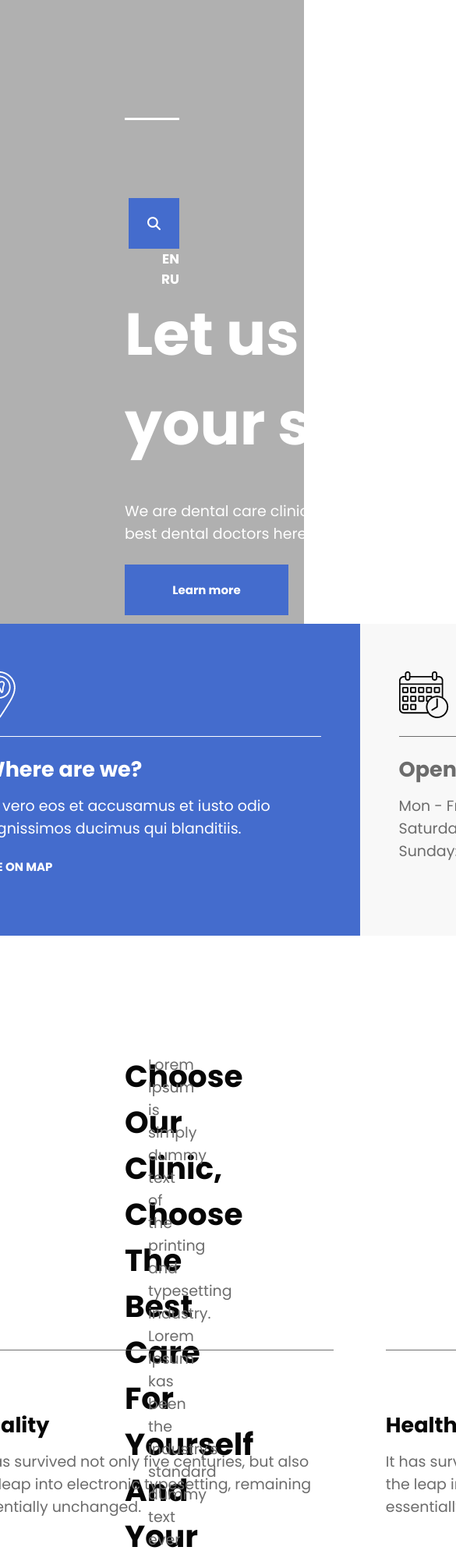
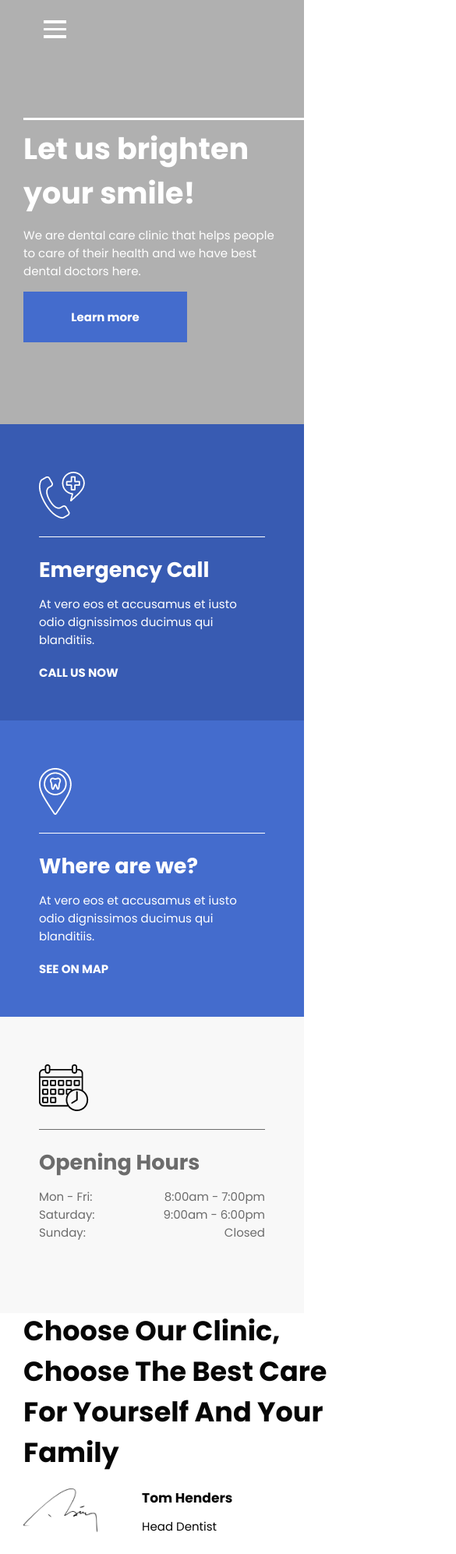
Before and after one commit to Beveik/Maketo-programavimas, a plain HTML site: page index.html in a window 390 px wide. Shown: the top 1993 px of the page at 78% size, 585 px wide, since content can reach past the window. Drawn offline with Linux system fonts and the light colour scheme.

Commit message:
nutvarkytas visas responsive, išskyrus meniu

```diff
--- a/index.html
+++ b/index.html
@@ -36,10 +36,11 @@
        <li class="language"><a href="#"> Ru</a></li>
      </ul>
     </div>
+
+<button id="hamburger" class="toggle">
+    <span class="icon"></span>
+</button>
 </div>
-<!-- <button id="hamburger" class="toggle">
-    <span class="icon"></span>
-</button> -->
 <div class="text-box">
     <h1>
         Let us brighten your smile!
@@ -51,7 +52,7 @@
 </div>
 </div>
 </div>
-<div class="kvadratai">
+<div class="kvadratai1">
     <div class="column-left">
 
         <div class="nav-text">
@@ -144,7 +145,7 @@
 
     document.querySelector('.toggle').onclick = function() {
        this.classList.toggle('active');
-       document.querySelector('.list').classList.toggle('active');
+       document.querySelector('.menu').classlist.toggle('active');
     }
 </script>
 </body>
--- a/style.css
+++ b/style.css
@@ -25,10 +25,10 @@
 
 }
 .container-padding{
-    padding-right: 160px;
-    padding-left: 160px;
+    padding-right: 8.4211rem;
+    padding-left: 8.4211rem;
     padding-top:0;
-
+    overflow: auto;
 }
 .top-container {
     font-family: Popins-bold;
@@ -106,8 +106,8 @@ li.language{
     align-items: center;
     background-color:#446CCD;
     float:right;
-    width: 65px;
-    height: 65px;
+    width: 3.4211rem;
+    height: 3.4211rem;
     /* margin-top: 43px; */
     /* margin-bottom: 43px;  */
     margin-left: 2.6316rem;
@@ -129,10 +129,10 @@ h1 {
         font-family: Popins-regular;
 
 font-size: 1rem;
-margin-top: -11px;
+margin-top: -0.5789rem;
     }
 .button-1 {
-    margin-top: 25px;
+    margin-top: 1.3158rem;
 }
 
 .button-1, .button-2 {
@@ -152,29 +152,29 @@ margin-top: -11px;
     cursor:pointer;
 }
 
-.kvadratai {
-    margin-top: -400px;
-    width: 1600px;
+.kvadratai1 {
+    margin-top: -21.0526rem;
+    width: 84.2105rem;
 position: absolute;
 left: 50%;
 transform:translate(-50%,50%);
 top: 100%;
 }
 .nav-text img {
-    height: 60px;
+    height: 3.1579rem;
 }
 .nav-text {
-    margin: 61px 50px 64px 50px;
+    margin: 3.2105rem 2.6316rem 3.3684rem 2.6316rem;
     color: white;
 }
 
 .border {
     border-bottom: 1px solid white;
-    padding-bottom: 15px;
+    padding-bottom: 0.7895rem;
 }
 .border2 {
     border-bottom: 1px solid #6C6C6C;
-    padding-bottom: 15px;
+    padding-bottom: 0.7895rem;
 }
 h2 {
 
@@ -188,8 +188,8 @@ height: 21.0526rem;
 float: left;
 position: relative;
 }
-.kvadratai span {
-    font-size: 15px;
+.kvadratai1 span {
+    font-size: 0.7895rem;
 }
 
 .link-nav:hover {
@@ -220,12 +220,12 @@ background-color:#F8F8F8;
 .left {
     float: left;
     padding-left: 0;
-    width: 96px;
+    width: 5.0526rem;
 }
 
 .right {
     float: right;
-    width: 170px;
+    width: 8.9474rem;
     text-align: right;
 }
 .text-right, .text-left {
@@ -255,7 +255,7 @@ margin-left: 14.4737rem;
 
 .name, .signature {
     float: left;
-    margin-top: 20px;
+    margin-top: 1.0526rem;
 }
 h3,h5 {
     font-family: Popins-Bold;
@@ -274,7 +274,7 @@ text-left p {
 
 .services p {
 margin-top: 0;
-    margin-bottom: 30px;
+    margin-bottom: 1.5789rem;
 }
 
 .text-right {
@@ -285,62 +285,194 @@ margin-top: 0;
 }
 
 .kvadratai2 {
-    padding-top: 0px;
-    width: 1600px;
-position: absolute;
-left: 50%;
-transform:translate(-50%,50%);
-/* top: 100%; */
+width: 84.2105rem;
+/* position: relative; */
+float: left;
+
 }
 .left-3, .center-3, .right-3 {
-    margin-top: 175px;
+    margin-top: 9.2105rem;
     width: 33.33%;
     float: left;
     position: relative;
 
     }
     .margin{
-        margin-left: 33.33px;
-        margin-right: 33.33px;
-        padding-top: 54px;
-border-top: 1px solid #6C6C6C;
+        margin-left: 1.7542rem;
+        margin-right: 1.7542rem;
+        padding-top: 2.8421rem;
+border-top: 0.0526rem solid #6C6C6C;
     }
     .left-3 h5 {
-        margin-top: 10px;
+        margin-top: 0.5263rem;
     }
  .picture img {
-     margin-top: 450px;
+     margin-top: 7.7368rem;
     position: relative;
-    width: 1920px;
-    height: 800px;
+    width: 100%;
+    height: auto;
  }
+ .icon {
+    position:relative;
 
-    /* @media screen and (max-width: 1575px) {
-        .topnav a {
-          float: none;
-          width: 100%;
+}
+
+.icon, .icon:after, .icon:before {
+    display: block;
+    width: 1.5rem;
+    height: 0.1875rem;
+    background-color: white;
+    transition: background-color 0.3s linear, transform 0.3s linear;
+
+}
+
+.icon:after, .icon:before {
+    position:absolute;
+    content:"";
+}
+
+.icon:after {
+    top: 0.5rem;
+}
+
+.icon:before {
+    top: -0.5rem;
+}
+
+.toggle {
+    display: none;
+    border: 0;
+    background-color: transparent;
+    cursor: pointer;
+    padding: 1.375rem;
+
+}
+
+
+.toggle.active .icon {
+    background-color: transparent;color: white;
+}
+
+.toggle.active .icon:before {
+    transform: translateY(0.5rem) rotate(45deg);
+}
+
+.toggle.active .icon:after {
+    transform: translateY(-0.5rem) rotate(-45deg);
+}
+    @media screen and (max-width: 1895px) {
+        .container-padding {
+            padding:30px;
         }
-      } */
-      /* @media screen and (max-width: 1575px) {
 
+        .menu {
+
+            width: auto;
+            display: flex;
+            padding:0;
+            float:left;
+        }
+        .kvadratai2, .kvadratai1, .bottom-container {
+width: 100%;
+        }
+
+}
+
+      @media screen and (max-width: 1550px) {
+        /* .text-right, .text-left {
+            display: block;
+            margin: 0;
+            padding-top: 0;
+            margin-top: 0;
+
+        } */
+.text-left {
+    width: 45%;
+      }
+.text-right {
+    width: 50%;
+          }
+p {
+    font-size: 0.7895rem;
+        }
+h3 {
+    font-size: 1.8421rem;
+}
+.left, .right {
+    font-size: 0.7895rem;
+    display: inline-block;
+    }
+    .name {
+    margin-left: 10rem;
+    }
+}
+     @media screen and (max-width: 1158px) {
+        .column-left, .column-center, .column-right{
+            height: 20rem;
+        }
+        .column-left{
+            margin-top: 4rem;
+        }
+body {
+    width: 100%;
+    /* margin-left: 10px;
+    margin-right: 30px; */
+}
+.text-left {
+    width: 100%;
+    padding-top: 300px;
+      }
+.text-right {
+    width: 100%;
+    padding-top: 585px;
+          }
+h1 {
+    font-size: 56px;
+}
+.kvadratai1{
+    margin-top: -60rem;
+    width: 100%;
+    height: auto;
+}
+.button-1 {
+    margin-top: 0;
+}
+.kvadratai2{
+
+    width: 100%;
+}
+.left-3, .center-3, .right-3{
+    width: 100%;
+    height: auto;
+    margin-top: 4.2105rem;
+}
+.left-3{
+margin-top: 3.2105rem;
+}
+.picture img {
+    margin-top: 2rem;
+}
+.text-box, .column-left, .column-right, .column-center {
+    width: 100%;
+}
         .header {
-            padding-top: 0.125rem;
-            padding-bottom: 0.125rem;
+
             position: absolute;
             width: 100%;
             top: 0;
             flex-direction: column;
         }
 
-         .area {
+         .header {
             flex-direction: column;
         }
 
         .toggle {
             display:block;
             position: absolute;
-            right: 0;
+            left: 0;
             top: 0.5rem;
+            color: white;
         }
 
         .menu, .language, .square {
@@ -349,8 +481,29 @@ border-top: 1px solid #6C6C6C;
         }
 
         .menu.active, .language.active, .square.active {
-            display:flex;
+            display:block;
         }
 
 
-    }  */
+    }
+
+    @media screen and (max-width: 500px) {
+        h1 {
+            font-size: 2rem;
+        }
+        .signature img {
+            width: 5rem;
+        }
+        h4 {
+            font-size: 0.9rem;
+        }
+        .name {
+            margin-left: 100px;
+            margin-top: -0.2rem;
+        }
+        .services p {
+            margin-top: 2rem;
+        }
+        .right {
+            width: 6.9474rem;
+    }
```
